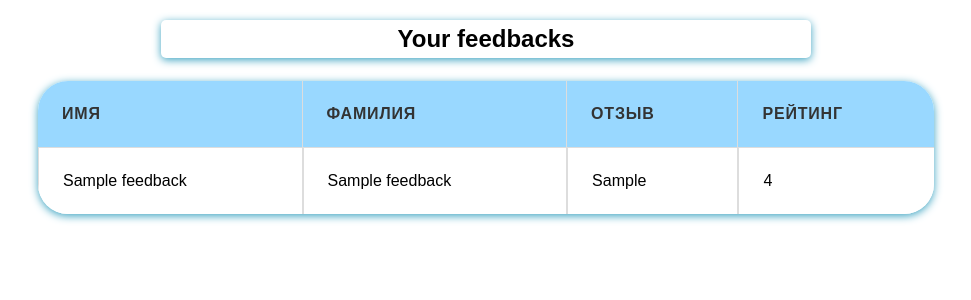
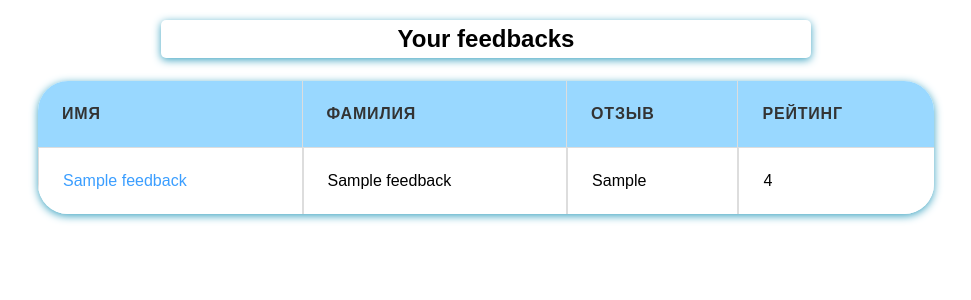
Before and after one commit to MaksFray/form_review, a Django app: page /list in a window 1280 px wide. Shown: the top 300 px of the page, without its empty margins (154-1125 px from the left). Run offline with Django 5.2, Linux system fonts and the light colour scheme; tables that the repository leaves empty hold one stand-in row (values such as "Sample post").

Commit message:
Add detailed view for one feedback for feedback app

```diff
--- a/form_review/feedback/static/feedback/forms.css
+++ b/form_review/feedback/static/feedback/forms.css
@@ -137,7 +137,9 @@ table td:last-child {
 }
 
 table td a {
-  color: #3b9eff;
+    color: #3b9eff;
+    display:block;
+    text-decoration:none;
 }
 
 table td a:hover {
@@ -165,3 +167,8 @@ table td a:hover {
 .start {
     align: center;
 }
+
+.table a
+{
+
+}
--- a/form_review/feedback/templates/feedback/feedback_list.html
+++ b/form_review/feedback/templates/feedback/feedback_list.html
@@ -7,7 +7,7 @@ All feedbacks
 {% block content %}
     <h2>Your feedbacks</h2>
     <br>
-    <table>
+    <table class="table">
         <tr>
             <th>Имя</th>
             <th>Фамилия</th>
@@ -15,12 +15,16 @@ All feedbacks
             <th>Рейтинг</th>
         </tr>
         {% for item in feedbacks %}
+
         <tr>
-            <td>{{ item.name }}</td>
+
+            <td><a href="detail/{{ item.id }}">{{ item.name }} </a></td>
             <td>{{ item.second_name }}</td>
             <td>{{ item.feedback }}</td>
             <td>{{ item.rating }}</td>
+
         </tr>
+
         {% endfor %}
     </table>
 {% endblock %}
```
Also changed, not shown: form_review/form_review/settings.py (+6 -2 lines).
